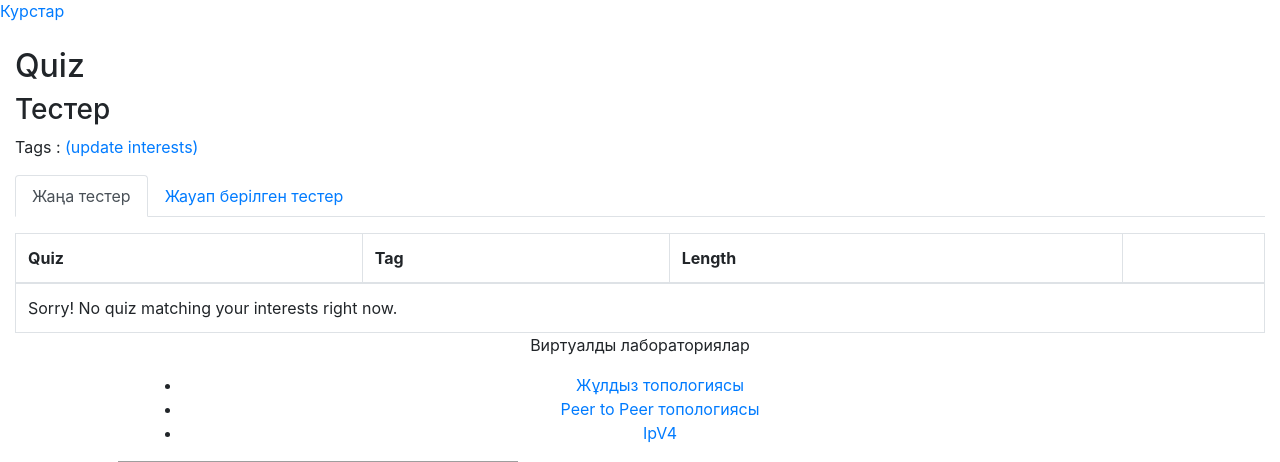
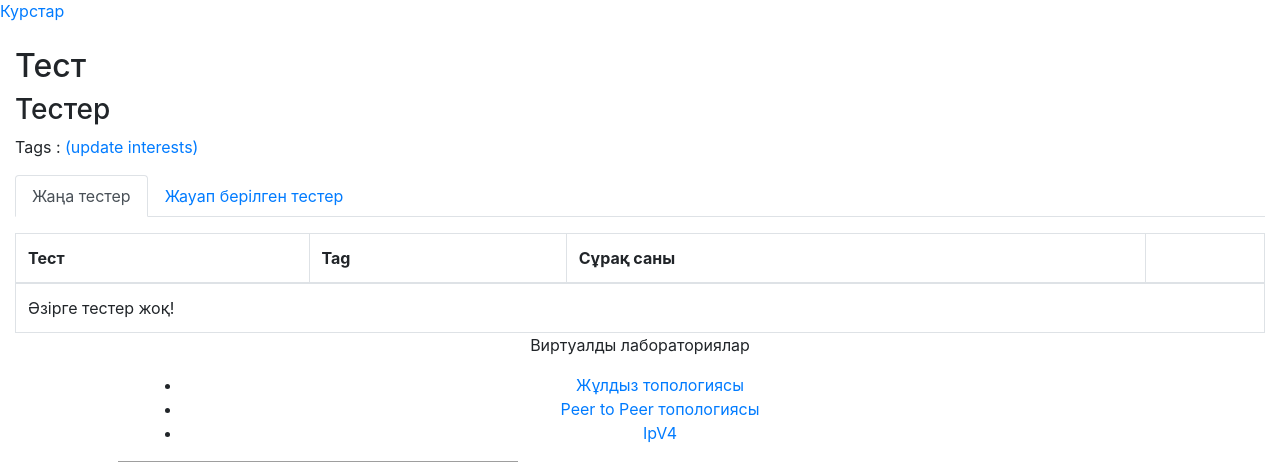
Before and after one commit to Bekbo01/testdjango, a Django app: template students/templates/students/student/quiz_list.html in a window 1280 px wide. Shown: the part 343-805 px from the top of the page. Run offline with Django 3.2, Linux system fonts and the light colour scheme; the template is opened without the code that fills it, so the values that code supplies are empty; parts of the project's set-up code (start-up, migrations or seed data) failed here and were passed over; some libraries are stand-ins or nearby versions; grey boxes are pictures that could not be loaded.

Commit message:
Update quiz_list.html

```diff
--- a/students/templates/students/student/quiz_list.html
+++ b/students/templates/students/student/quiz_list.html
@@ -1,21 +1,21 @@
 {% extends "base.html" %}
 {% load i18n %}
 {% block title %}
-{% trans 'Quiz' %}
+{% trans 'Тест' %}
 {% endblock %}
 
 {% block content %}
 <div class="container-fluid">
-    <h2>{% trans 'Quiz' %}</h2>
+    <h2>{% trans 'Тест' %}</h2>
     <div class="quizzes">
         {% include 'students/student/_title.html' with active='new' %}
         <div class="quiz">
             <table class="table table-bordered mb-0">
                 <thead>
                     <tr>
-                        <th>{% trans 'Quiz' %}</th>
+                        <th>{% trans 'Тест' %}</th>
                         <th>{% trans 'Tag' %}</th>
-                        <th>{% trans 'Length' %}</th>
+                        <th>{% trans 'Сұрақ саны' %}</th>
                         <th></th>
                     </tr>
                 </thead>
@@ -25,11 +25,11 @@
                             <td>{{ quiz.name }}</td>
                             <td>{{ quiz.tag.get_html_badge }}</td>
                             <td>{{ quiz.questions_count }}</td>
-                            <td><a href="{% url 'take_quiz' quiz.pk %}" class="bg-teal-600 hover:bg-teal-700 text-white text-sm px-4 py-2  border rounded-full">{% trans 'Start quiz' %}</a></td>
+                            <td><a href="{% url 'take_quiz' quiz.pk %}" class="bg-teal-600 hover:bg-teal-700 text-white text-sm px-4 py-2  border rounded-full">{% trans 'Тесті бастау' %}</a></td>
                         </tr>
                     {% empty %}
                         <tr>
-                            <td colspan="4">{% trans 'Sorry! No quiz matching your interests right now.' %}</td>
+                            <td colspan="4">{% trans 'Әзірге тестер жоқ!' %}</td>
                         </tr>
                     {% endfor %}
                 </tbody>
```
